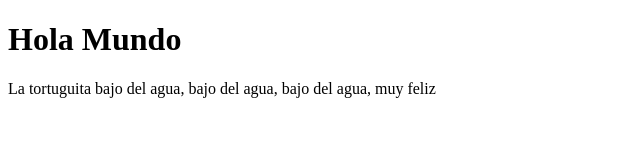
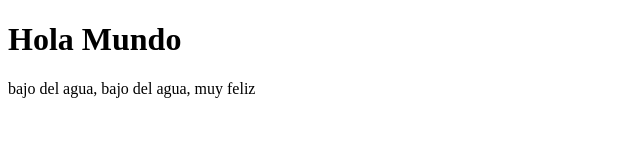
Before and after one commit to DeinerCruz/PruebaRepositorio, a plain HTML site: page index.html in a window 1280 px wide. Shown: the whole page, without its empty margins (0-640 px from the left). Drawn offline with Linux system fonts and the light colour scheme.

Commit message:
El último cambiecito
Bacanirris

```diff
--- a/index.html
+++ b/index.html
@@ -8,6 +8,6 @@
 </head>
 <body>
     <h1>Hola Mundo</h1>
-    <p>La tortuguita bajo del agua, bajo del agua, bajo del agua, muy feliz</p>
+    <p>bajo del agua, bajo del agua, muy feliz</p>
 </body>
 </html>
```
